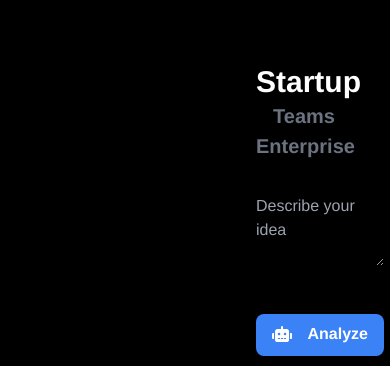
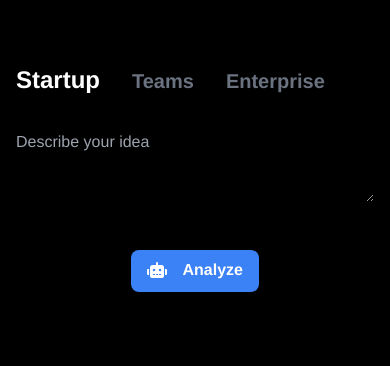
Before and after one commit to debisoft/nicole-ai, a website: page wwwroot/index.html in a window 390 px wide. Shown: the top 366 px of the page. Drawn offline with nearby package versions, Linux system fonts and the light colour scheme.

Commit message:
update/responsive

```diff
--- a/wwwroot/index.html
+++ b/wwwroot/index.html
@@ -5,9 +5,10 @@
 href="https://cdnjs.cloudflare.com/ajax/libs/font-awesome/5.15.3/css/all.min.css"
 rel="stylesheet"
 />
+<meta name="viewport" content="width=device-width, initial-scale=1.0">
 
 <div id="app" class="min-h-screen">
-  <div class="grid gap-4 mx-64">
+  <div class="grid gap-4 lg:mx-64 sm:mx-12 mx-4">
 
     <!-- tabs -->
     <div class="mt-16 text-white text-4xl font-bold text-left">
@@ -16,7 +17,7 @@ rel="stylesheet"
       v-for="tab in tabs"
       :key="tab.name"
       @click="activeTab = tab.name"
-      :class="['w-24', 'mr-8', { 'text-white text-3xl font-bold': activeTab === tab.name, 'text-xl text-gray-500': activeTab !== tab.name }]"
+      :class="['sm:w-24', 'w-16', 'mr-8', { 'text-white sm:text-3xl text-2xl font-bold': activeTab === tab.name, 'text-xl sm:text-md text-gray-500': activeTab !== tab.name }]"
       >
         {{ tab.name }}
       </button>
@@ -648,9 +649,6 @@ button:not(.active) {
   top: 20%;
   left: 50%;
   transform: translate(-50%, -50%);
-  /* border: 1px solid #000; */
-  /* padding: 10px; */
-  /* background-color: white; */
 }
 
 </style>
```
Also changed, not shown: wwwroot/styles.css.
